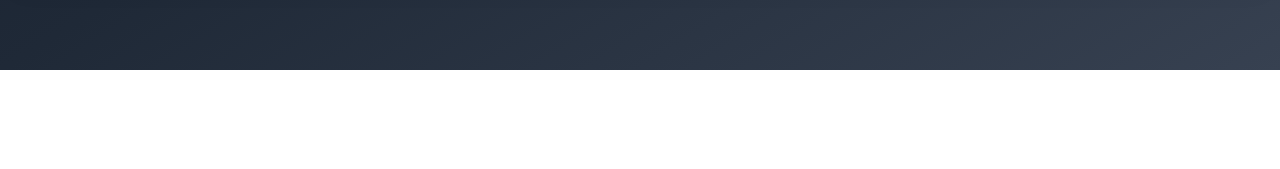
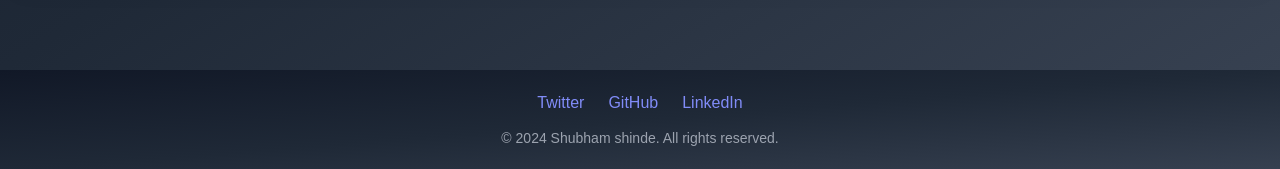
Before and after one commit to Shubham9528/JobWiseCv, a React (Create React App) app in the folder frontend/: page /aiResume in a window 1280 px wide. Shown: the part 730-899 px from the top of the page. Before the commit the page ends 800 px from the top, so only its background shows below. Built offline with nearby package versions, Linux system fonts and the light colour scheme; no server answers.

Commit message:
Update(New Footer component)

```diff
--- a/frontend/src/MainApp.js
+++ b/frontend/src/MainApp.js
@@ -2,7 +2,7 @@
 import App from './App';
 import AiResume from './components/AiResume';
 import { BrowserRouter, Routes, Route } from "react-router-dom";
-
+import Footer from "./components/Footer";
 function MainApp() {
 
     return (
@@ -14,6 +14,8 @@
     </Routes>
 
     </BrowserRouter>
+
+    <Footer />
         </div>
     );
 }
--- /dev/null
+++ b/frontend/src/components/Footer.jsx
@@ -0,0 +1,27 @@
+import React from "react";
+
+const Footer = () => {
+    return (
+        <div className="bg-gradient-to-br from-gray-900 via-gray-800 to-gray-700 py-6 text-gray-200 flex flex-col items-center space-y-4">
+            {/* Social Links */}
+            <div className="flex space-x-6">
+                <a href="https://twitter.com" target="_blank" rel="noopener noreferrer" className="text-indigo-400 hover:text-indigo-500 transition-colors duration-300">
+                    Twitter
+                </a>
+                <a href="https://github.com/Shubham9528" target="_blank" rel="noopener noreferrer" className="text-indigo-400 hover:text-indigo-500 transition-colors duration-300">
+                    GitHub
+                </a>
+                <a href="https://www.linkedin.com/in/shubhamshinde25/" target="_blank" rel="noopener noreferrer" className="text-indigo-400 hover:text-indigo-500 transition-colors duration-300">
+                    LinkedIn
+                </a>
+            </div>
+
+            {/* Copyright */}
+            <p className="text-sm text-gray-400">
+                © {new Date().getFullYear()} Shubham shinde. All rights reserved.
+            </p>
+        </div>
+    );
+};
+
+export default Footer;
```
